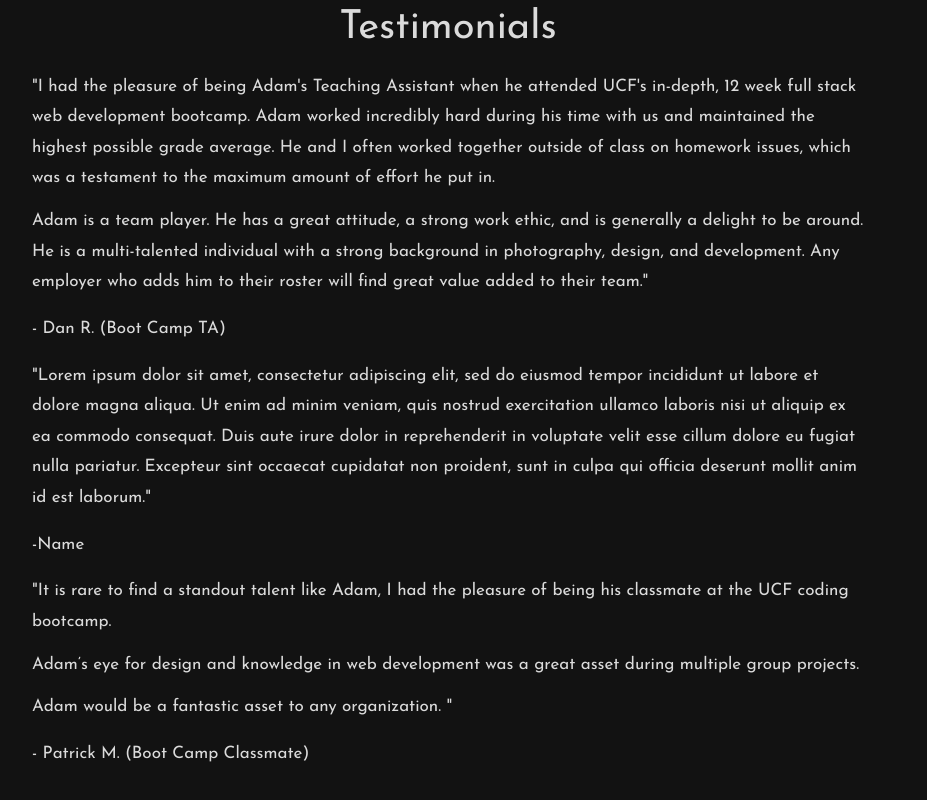
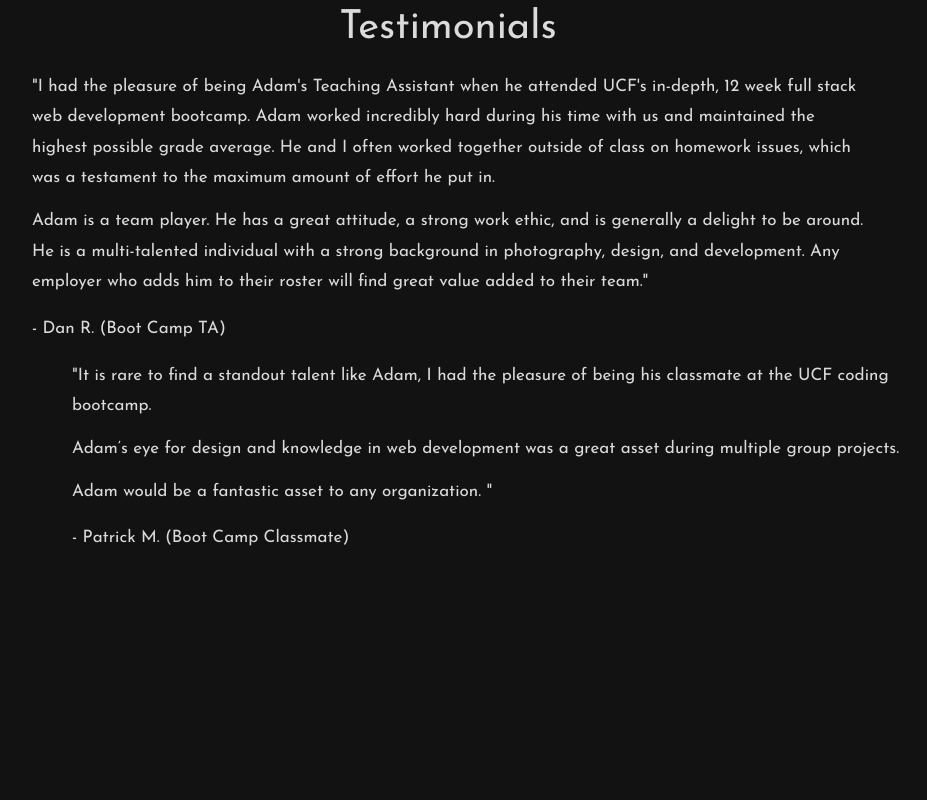
Before and after one commit to adamalcantara/alcantara_dev, a React (Create React App) app: page /about in a window 1280 px wide. Shown: the part 837-1637 px from the top of the page, without its empty margins (312-1239 px from the left). After the commit the page ends 1437 px from the top, so only its background shows below. Built offline with nearby package versions, Linux system fonts and the light colour scheme.

Commit message:
Testimonials updated

```diff
--- a/src/Pages/About/About.css
+++ b/src/Pages/About/About.css
@@ -55,7 +55,15 @@ p {
 .testimonial {
     /* margin: 0 20px; */
     line-height: 1.8;
-    width: 33.3%;
+    width: 50%;
+}
+
+#left {
+    margin-right: 40px;
+}
+
+#right {
+    margin-left: 40px
 }
 
 #middle {
--- a/src/Pages/About/About.js
+++ b/src/Pages/About/About.js
@@ -23,17 +23,17 @@ const About = () => {
             </div>
             <h3>Testimonials</h3>
             <div id="testimonials">
-                <div className="testimonial">
+                <div className="testimonial" id="left">
                     <p>"I had the pleasure of being Adam's Teaching Assistant when he attended UCF's in-depth, 12 week full stack web development bootcamp. Adam worked incredibly hard during his time with us and maintained the highest possible grade average. He and I often worked together outside of class on homework issues, which was a testament to the maximum amount of effort he put in.
                         <br></br>
                         Adam is a team player. He has a great attitude, a strong work ethic, and is generally a delight to be around. He is a multi-talented individual with a strong background in photography, design, and development. Any employer who adds him to their roster will find great value added to their team."</p>
                     <p>- Dan R. (Boot Camp TA)</p>
                 </div>
-                <div className="testimonial" id="middle">
+                {/* <div className="testimonial" id="middle">
                     <p>"Lorem ipsum dolor sit amet, consectetur adipiscing elit, sed do eiusmod tempor incididunt ut labore et dolore magna aliqua. Ut enim ad minim veniam, quis nostrud exercitation ullamco laboris nisi ut aliquip ex ea commodo consequat. Duis aute irure dolor in reprehenderit in voluptate velit esse cillum dolore eu fugiat nulla pariatur. Excepteur sint occaecat cupidatat non proident, sunt in culpa qui officia deserunt mollit anim id est laborum."</p>
                     <p>-Name</p>
-                </div>
-                <div className="testimonial">
+                </div> */}
+                <div className="testimonial" id="right">
                     <p>"It is rare to find a standout talent like Adam, I had the pleasure of being his classmate at the UCF coding bootcamp.
                         <br></br>
                         Adam’s eye for design and knowledge in web development was a great asset during multiple group projects.
```
